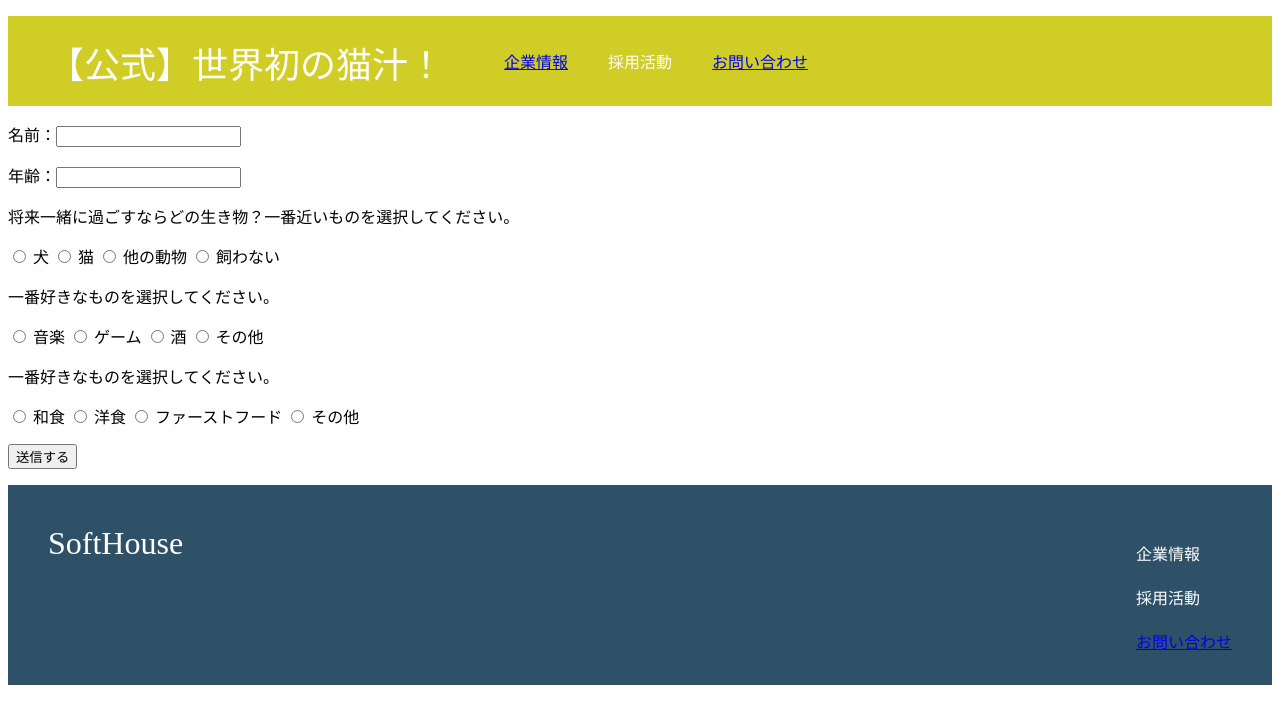
After one commit to RintaroKinashi/matching-app, a PHP site: page /50question.php in a window 1280 px wide. The commit adds this page. Shown: the top 724 px of the page. Run offline with PHP 8.4, Linux system fonts and the light colour scheme.

```diff
--- /dev/null
+++ b/50question.php
@@ -0,0 +1,64 @@
+
+<!--
+    ■UIを整えること
+    ■検索機能の実装
+    ■
+ -->
+ <!DOCTYPE html>
+<html>
+  <head>
+    <meta charset="utf-8">
+    <title>【公式】世界初の猫汁！</title>
+    <link rel="stylesheet" href="stylesheet.css">
+  </head>
+  <body>
+    <div class="header">
+      <div class="header-logo" href="./index.php">【公式】世界初の猫汁！</div>
+      <div class="header-list">
+        <ul>
+          <li><a href="https://softhousewave.jp/">企業情報</a></li>
+          <li>採用活動</li>
+          <li><a href="./contactform.php">お問い合わせ</a></li>
+        </ul>
+      </div>
+    </div>
+
+<form action="matching.php" method="post">
+<p>名前：<input type="text" name="name" value=""></p>
+<p>年齢：<input type="text" name="age" value=""></p>
+    <div class="question">
+        <p>将来一緒に過ごすならどの生き物？一番近いものを選択してください。</p>
+        <input type="radio" name="q1" value="0"> 犬
+        <input type="radio" name="q1" value="1"> 猫
+        <input type="radio" name="q1" value="2"> 他の動物
+        <input type="radio" name="q1" value="3"> 飼わない
+    </div>
+    <div class="question">
+        <p>一番好きなものを選択してください。</p>
+        <input type="radio" name="q2" value="0"> 音楽
+        <input type="radio" name="q2" value="1"> ゲーム
+        <input type="radio" name="q2" value="2"> 酒
+        <input type="radio" name="q2" value="3"> その他
+    </div>
+    <div class="question">
+        <p>一番好きなものを選択してください。</p>
+        <input type="radio" name="q3" value="0"> 和食
+        <input type="radio" name="q3" value="1"> 洋食
+        <input type="radio" name="q3" value="2"> ファーストフード
+        <input type="radio" name="q3" value="3"> その他
+    </div>
+
+    <p><input type="submit" name="send" value="送信する"></p>
+</form>
+<div class="footer">
+      <div class="footer-logo">SoftHouse</div>
+      <div class="footer-list">
+        <ul>
+            <li>企業情報</li>
+            <li>採用活動</li>
+            <li><a href="contactform.php">お問い合わせ</a></li>
+        </ul>
+      </div>
+    </div>
+  </body>
+</html>
--- a/new-member.php
+++ b/new-member.php
@@ -17,7 +17,8 @@ $stmt = $dbh->prepare("INSERT INTO USER VALUES(
                                       :comment
                       )");
 $stmt->bindParam(':userID', $_POST['userID']); // DBのカラム名とここの定義は揃えなくてよい。
-$stmt->bindParam(':password', $_POST['password']);
+// ハッシュ化したパスワードをinsertする方法を探す
+$stmt->bindParam(':password', password_hash($_POST['password'], PASSWORD_DEFAULT));
 $stmt->bindParam(':name', $_POST['name']);
 $stmt->bindParam(':sex', $_POST['sex']);
 $stmt->bindParam(':address', $_POST['address']);
--- /dev/null
+++ b/stylesheet.css
@@ -0,0 +1,86 @@
+body {
+    font-family: "Avenir Next";
+  }
+
+  li {
+    list-style: none;
+  }
+
+  .header {
+    background-color: #d0cd26;
+    color: #fff;
+    height: 90px;
+  }
+
+  .header-logo {
+    float: left;
+    font-size: 36px;
+    padding: 20px 40px;
+  }
+
+  .header-list li {
+    float: left;
+    padding: 33px 20px;
+  }
+
+  .main {
+    padding: 100px 80px;
+  }
+
+  .copy-container h1 {
+    font-size: 36px;
+  }
+
+  .copy-container h2 {
+    font-size: 25px;
+  }
+
+  .copy-container span {
+    color: #ff4a4a;
+  }
+
+  .contents {
+    height: 500px;
+    margin-top: 100px;
+  }
+
+  .section-title {
+    border-bottom: 2px solid #dee7ec;
+    font-size: 28px;
+    padding-bottom: 15px;
+    margin-bottom: 50px;
+  }
+
+  .contents-item {
+    float: left;
+    margin-right: 40px;
+  }
+
+  .contents-item p {
+    font-size: 24px;
+    margin-top: 30px;
+  }
+
+  .contact-form {
+    padding-top: 100px;
+  }
+
+  .footer {
+    background-color: #2f5167;
+    color: #fff;
+    height: 120px;
+    padding: 40px;
+  }
+
+  .footer-logo {
+    float: left;
+    font-size: 32px;
+  }
+
+  .footer-list {
+    float: right;
+  }
+
+  .footer-list li {
+    padding-bottom: 20px;
+  }
```
Also changed, not shown: home.php (+42 -20 lines), index.php (+72 -2 lines), logout.php (added, +35 -0 lines), matching.php (added, +82 -0 lines).
